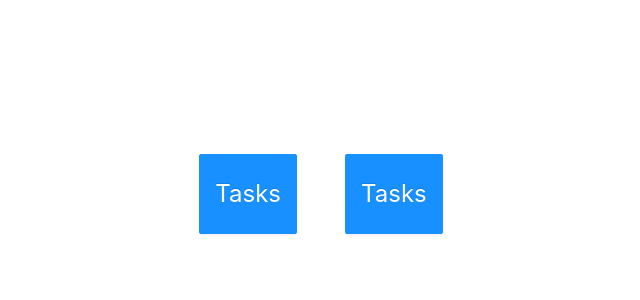
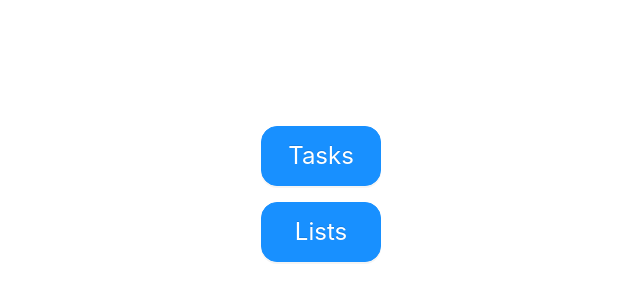
Before and after one commit to germanelnica/frontend, a React (Create React App) app in the folder tasklist/: page / in a window 1280 px wide. Shown: the part 206-506 px from the top of the page, without its empty margins (319-959 px from the left). Built offline with nearby package versions, Linux system fonts and the light colour scheme.

Commit message:
feature: center and align buttons

```diff
--- a/tasklist/src/App.tsx
+++ b/tasklist/src/App.tsx
@@ -1,63 +1,69 @@
-import React, { useState } from "react";
-import { Menu, Button, Row, Col } from "antd";
-import { HomeOutlined, UnorderedListOutlined } from "@ant-design/icons";
+import React from "react";
+import { Button, Row, Col } from "antd";
 import { useNavigate } from "react-router-dom";
-// import { View, Text, TouchableOpacity, StyleSheet } from "react-native";
+import "antd/dist/antd.css";
 
 function App() {
 	const navigate = useNavigate();
-	const [selectedValue, setSelectedValue] = useState(null);
-
 	return (
-		<Col
+		<div
 			style={{
+				height: "100vh",
 				display: "flex",
+				flexDirection: "column",
 				justifyContent: "center",
 				alignItems: "center",
-				height: "100vh", // Set height to 100% of the viewport height
 			}}
 		>
-			<Row
-				gutter={16}
-				style={{
-					margin: 16,
-					display: "flex",
-					justifyContent: "center",
-					alignItems: "center",
-				}}
-			>
-				<Col span={24}>
+			<Row style={{ marginBottom: 16 }}>
+				<Col
+					span={24}
+					style={{
+						alignContent: "center",
+						alignItems: "center",
+						textAlign: "center",
+					}}
+				>
 					<Button
 						type="primary"
 						size="large"
-						style={{ height: "80px", fontSize: "24px" }}
+						style={{
+							height: "60px",
+							fontSize: "24px",
+							borderRadius: 16,
+							width: "120px",
+						}}
 						onClick={() => navigate("/tasks")}
 					>
 						Tasks
 					</Button>
 				</Col>
 			</Row>
-			<Row
-				gutter={16}
-				style={{
-					margin: 16,
-					display: "flex",
-					justifyContent: "center",
-					alignItems: "center",
-				}}
-			>
-				<Col span={24}>
+			<Row gutter={8}>
+				<Col
+					span={24}
+					style={{
+						alignContent: "center",
+						alignItems: "center",
+						textAlign: "center",
+					}}
+				>
 					<Button
 						type="primary"
 						size="large"
-						style={{ height: "80px", fontSize: "24px" }}
+						style={{
+							height: "60px",
+							fontSize: "24px",
+							borderRadius: 16,
+							width: "120px",
+						}}
 						onClick={() => navigate("/tasks")}
 					>
-						Tasks
+						Lists
 					</Button>
 				</Col>
 			</Row>
-		</Col>
+		</div>
 	);
 }
 
```
